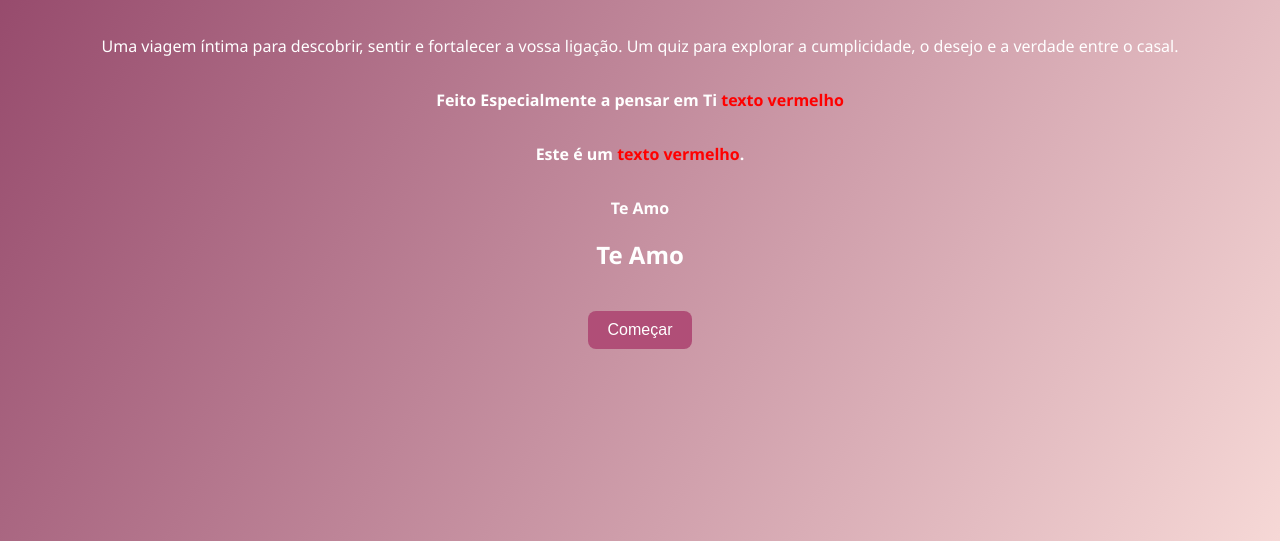
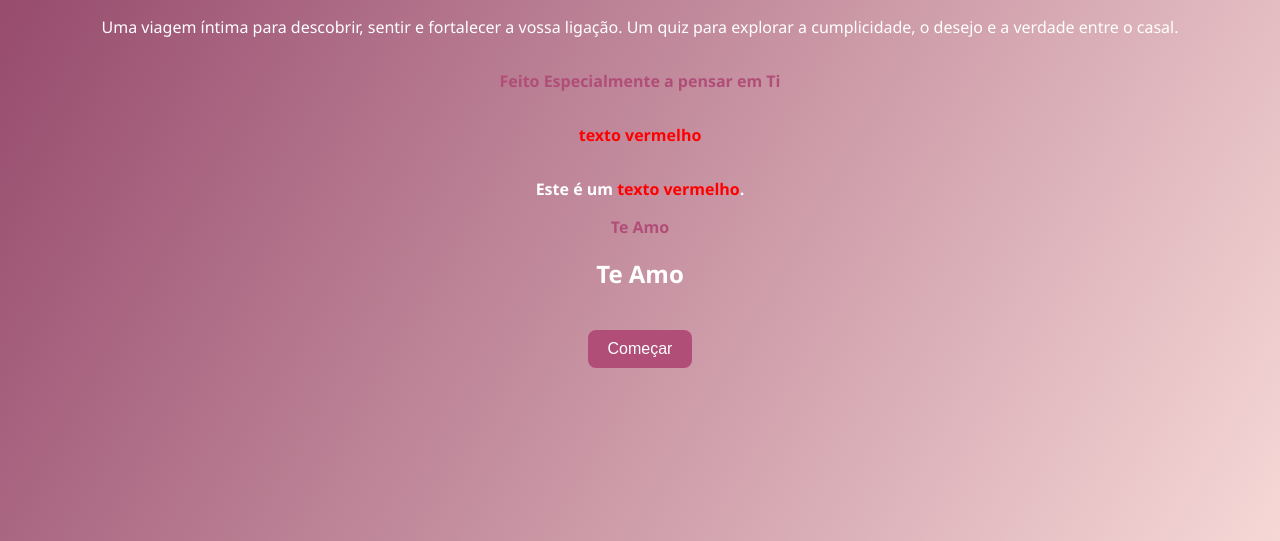
Before and after one commit to 19791985/Confiss-es-a-doisv2.52, a plain HTML site: page index.html in a window 1280 px wide. Shown: the part 259-800 px from the top of the page. Drawn offline with Linux system fonts and the light colour scheme.

Commit message:
Update index.html

```diff
--- a/index.html
+++ b/index.html
@@ -11,10 +11,10 @@
   <div id="intro" class="screen">
     <h1>Confissões a Dois</h1>
     <p>Uma viagem íntima para descobrir, sentir e fortalecer a vossa ligação. Um quiz para explorar a cumplicidade, o desejo e a verdade entre o casal.</p>
-    <p><strong><span style="color: #04e77;">Feito Especialmente a pensar em Ti</span></strong</p>
-    <span style="color: red;">texto vermelho</span>
+    <p><strong><span style="color: #b04e77;">Feito Especialmente a pensar em Ti</span></strong</p>
+    <p><span style="color: red;">texto vermelho</span></p>
     <p>Este é um <span style="color: red;">texto vermelho</span>.</p>
-    <p><strong><span style="color: #04e77;">Te Amo</span></strong</p>
+    <p><strong><span style="color: #b04e77;">Te Amo</span></strong</p>
     <h2>Te Amo</h2>
     <button id="start-btn">Começar</button>
   </div>
```
